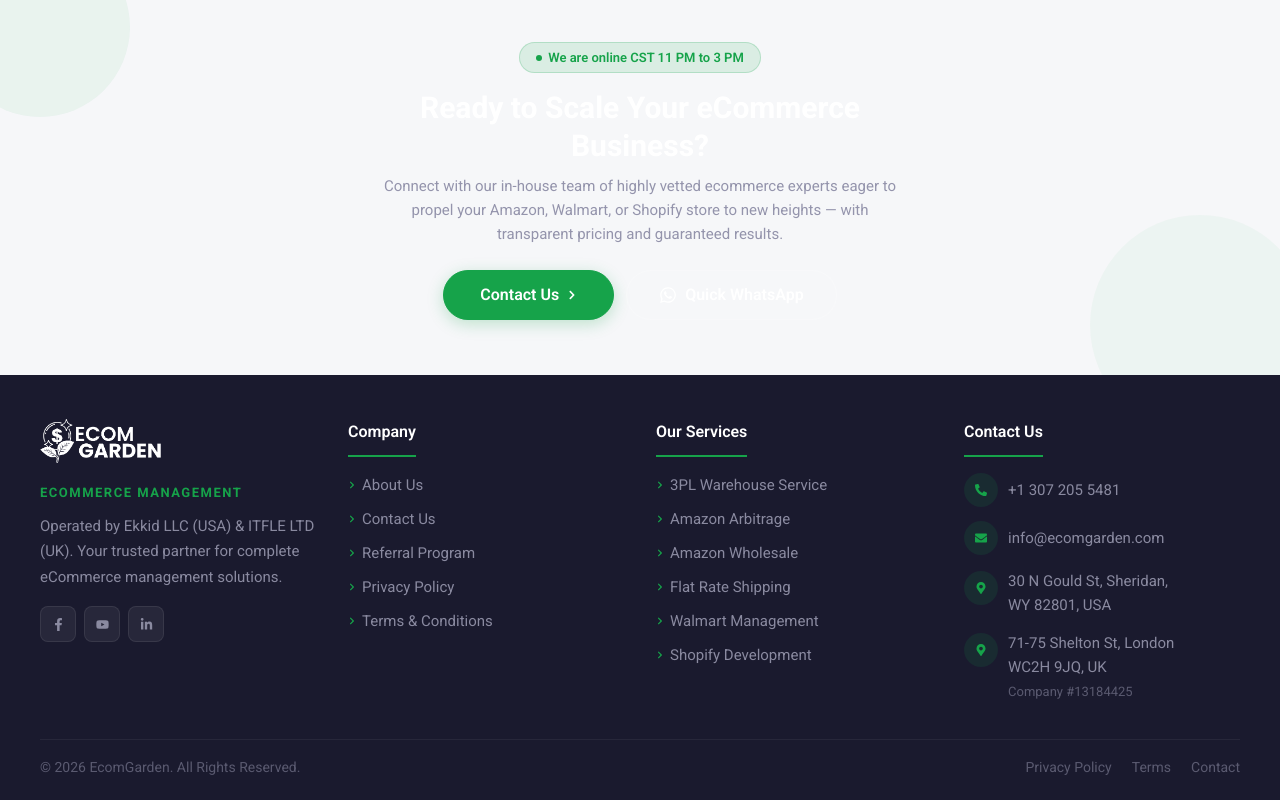
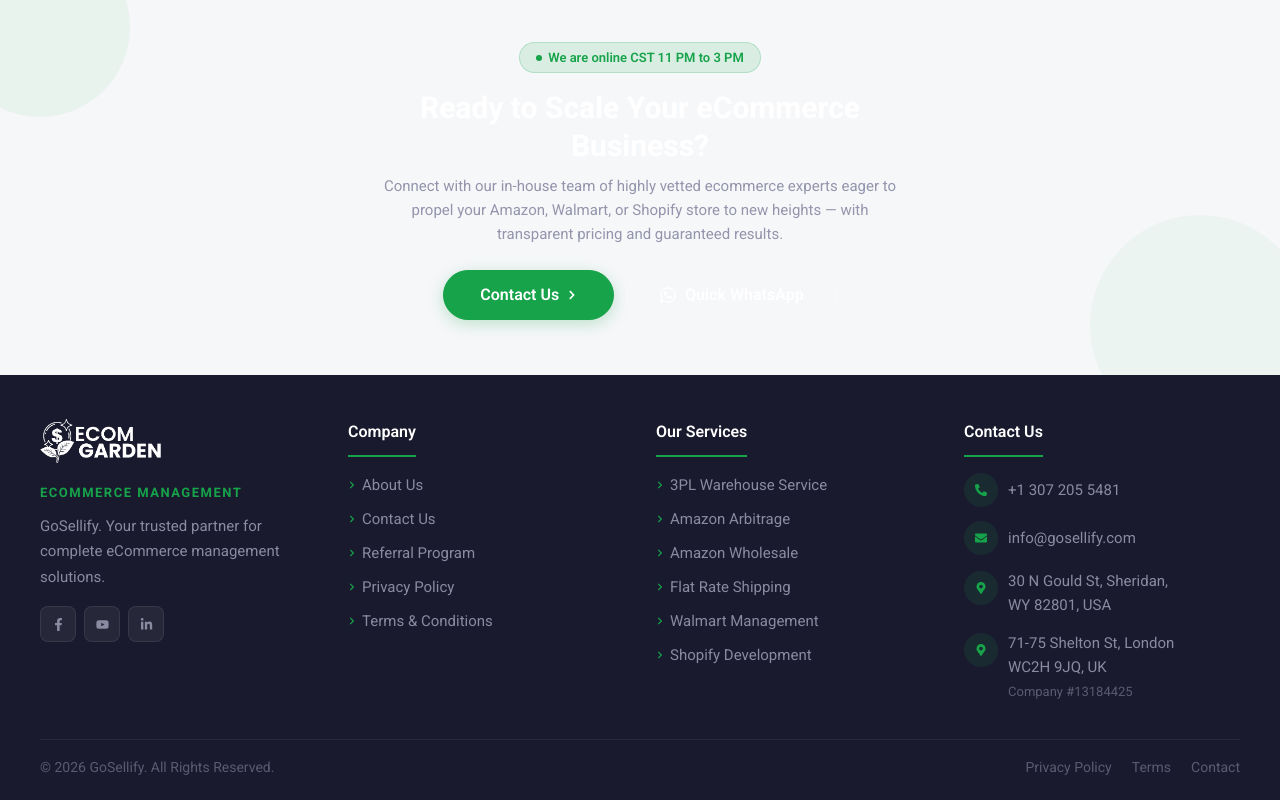
Before and after one commit to khawajaali1020/Webgosellify, a Next.js app: page / in a window 1280 px wide. Shown: the part 5813-6613 px from the top of the page. Built offline with nearby package versions, Linux system fonts and the light colour scheme.

Commit message:
Update Footer.tsx

```diff
--- a/src/components/Footer.tsx
+++ b/src/components/Footer.tsx
@@ -48,7 +48,7 @@
               <Link href="/" style={{ display: "inline-block", marginBottom: "12px" }}>
                 <img
                   src="/images/logo-white.webp"
-                  alt="EcomGarden"
+                  alt="gosellify"
                   style={{ height: "44px", width: "auto" }}
                 />
               </Link>
@@ -72,7 +72,7 @@
                   marginBottom: "16px",
                 }}
               >
-                Operated by Ekkid LLC (USA) & ITFLE LTD (UK). Your trusted
+                GoSellify. Your trusted
                 partner for complete eCommerce management solutions.
               </p>
               <div className="flex" style={{ gap: "8px" }}>
@@ -228,7 +228,7 @@
                   +1 307 205 5481
                 </a>
                 <a
-                  href="mailto:info@ecomgarden.com"
+                  href="mailto:info@gosellify.com"
                   style={{
                     display: "flex",
                     alignItems: "center",
@@ -254,7 +254,7 @@
                   >
                     <FaEnvelope style={{ color: "var(--color-primary)", fontSize: "12px" }} />
                   </span>
-                  info@ecomgarden.com
+                  info@gosellify.com
                 </a>
                 <div
                   style={{
@@ -335,7 +335,7 @@
           >
             <div className="flex flex-col sm:flex-row items-center justify-between gap-3">
               <p style={{ color: "#5a5a70", fontSize: "14px" }}>
-                &copy; {new Date().getFullYear()} EcomGarden. All Rights Reserved.
+                &copy; {new Date().getFullYear()} GoSellify. All Rights Reserved.
               </p>
               <div className="flex items-center" style={{ gap: "20px" }}>
                 <Link
```
